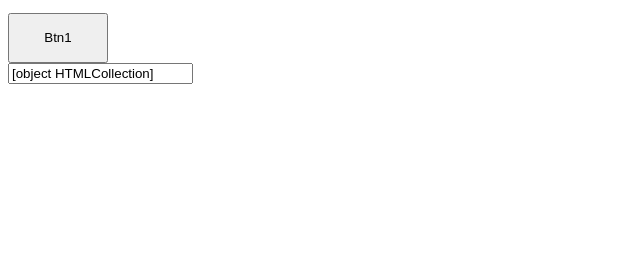
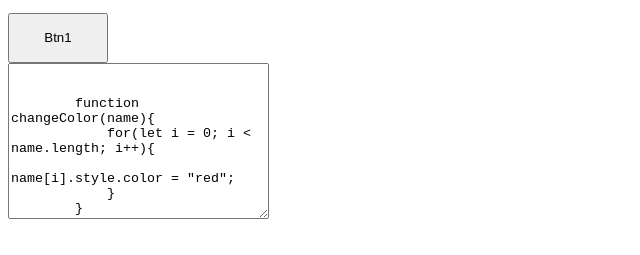
Before and after one commit to ChingPingYang/html-101---HTML-DOM-Examples, a plain HTML site: page index.html in a window 1280 px wide. Shown: the part 481-736 px from the top of the page, without its empty margins (0-640 px from the left). Drawn offline with Linux system fonts and the light colour scheme.

Commit message:
fixed some error

```diff
--- a/index.html
+++ b/index.html
@@ -29,9 +29,9 @@
 
     <button></button>
 
-    <input type="text">
+    <textarea  cols="30" rows="10"></textarea>
 
-    <script>
+    <script id="myScript" spellcheck="false">
 
         function changeColor(name){
             for(let i = 0; i < name.length; i++){
@@ -72,7 +72,8 @@
         buttons[0].onmouseout = show;
         //way 2
         buttons[0].addEventListener("mouseover", invisible);
-        buttons[0].addEventListener("mouseout", show);
+        buttons[0].addEventListener("mouseout", function(e){show()});
+
 
         function invisible(){
             buttons[0].style.visibility = "hidden";
@@ -81,9 +82,9 @@
             buttons[0].style.visibility = "visible";
         }
 
-        let inputs = document.getElementsByTagName("input");
-        inputs[0].style.display = "block";
-        inputs[0].setAttribute("value", "input-1");
+        let textArea = document.getElementsByTagName("textarea");
+        textArea[0].style.display = "block";
+        // textArea[0].innerHTML = document.scripts[0];
 
 
 
@@ -116,14 +117,10 @@
             h3s[2].innerHTML = document.title;
         }
         function scripts(){
-            inputs[0].setAttribute("value", document.scripts);
-        }
+            textArea[0].innerHTML = document.scripts.namedItem("myScript").text;
 
 
-
-
-
-
+        }
     </script>
 
 </body>
```
